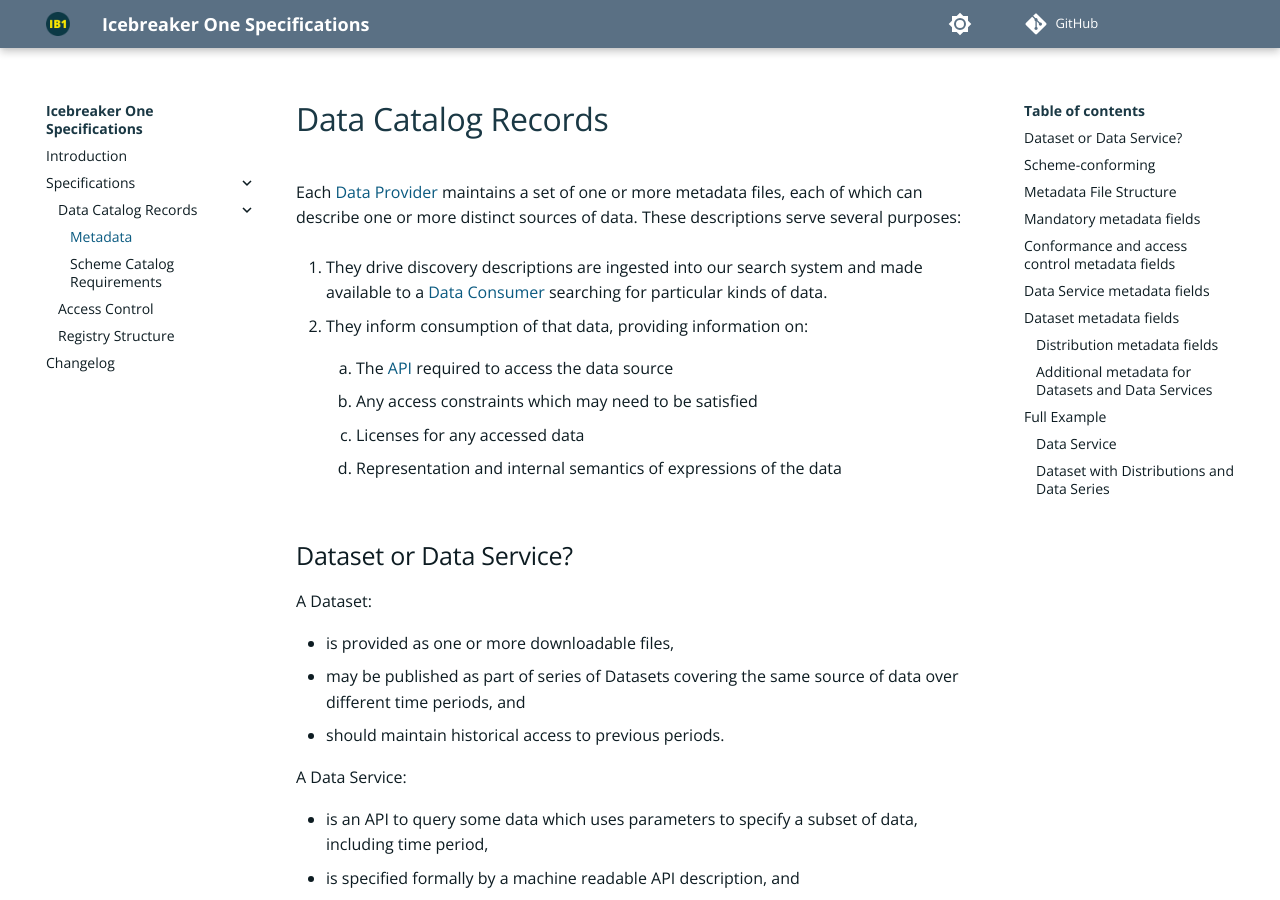
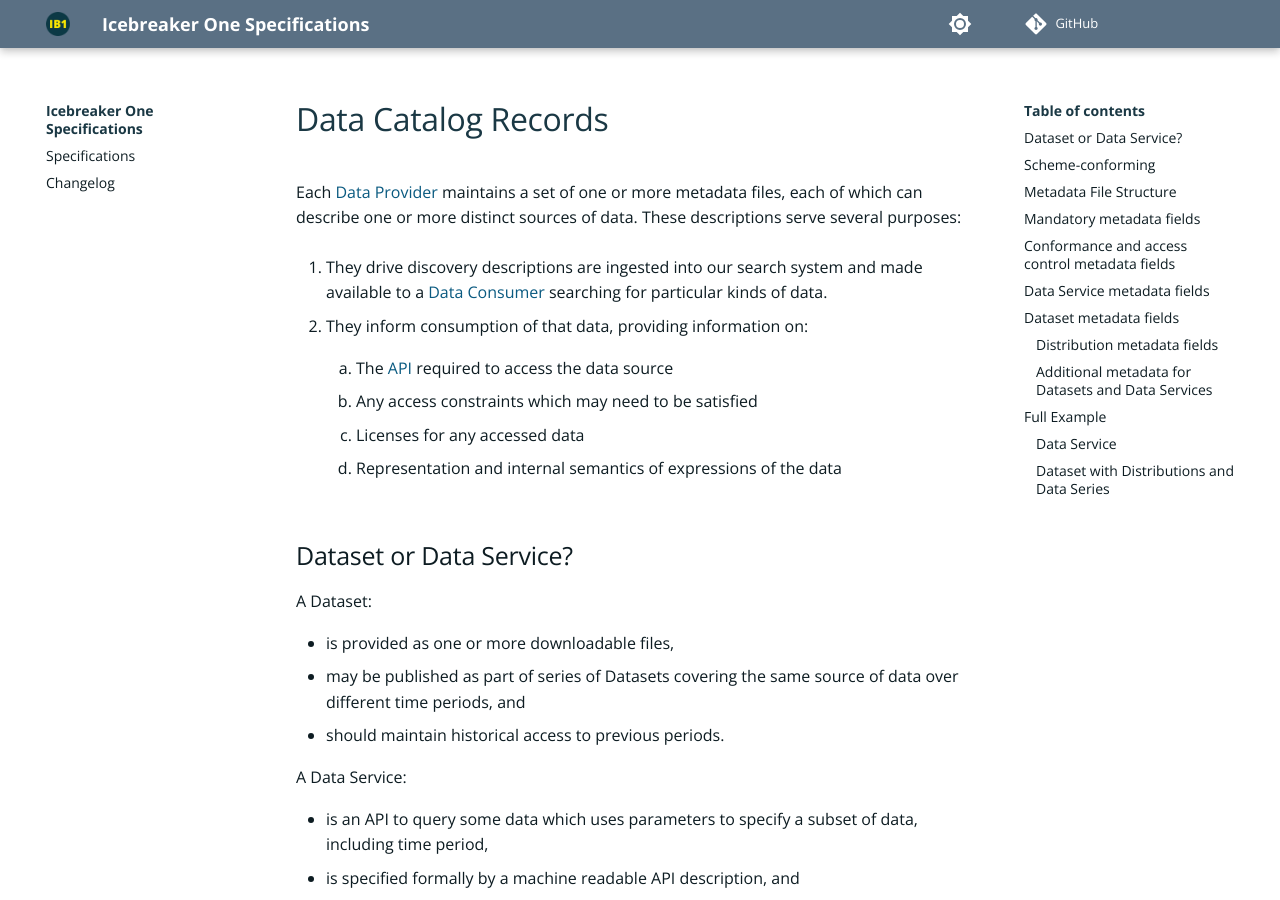
Before and after one commit to icebreakerone/ib1-technical-specifications, an MkDocs documentation site: the page built from docs/data-catalog-records/1.0.md, in a window 1280 px wide and 900 px high. Built offline with MkDocs 1.6.1 and Material for MkDocs 9.7.7, drawn with Linux system fonts in a browser that asks for light colours; comment, search, counter and statistics services are not loaded.

```diff
--- a/docs/data-catalog-records/1.0.md
+++ b/docs/data-catalog-records/1.0.md
@@ -96,7 +96,7 @@ Additional fields may be made mandatory for Scheme-conforming data sources by th
 : The URL of a Scheme Catalog Requirements Document in the Scheme Registry. Most metadata files will include this field.
 
 `ib1:roleRequiredToAccess`
-: The URLs of one or more roles in the Registry which may access this data source subject to the Licence in the `dcterms:license` term, unless the data is open data with a `ib1:sensitivityClass` of `ib1:IB1-O`. See [Access Control](../access_control/).
+: The URLs of one or more roles in the Registry which may access this data source subject to the Licence in the `dcterms:license` term, unless the data is open data with a `ib1:sensitivityClass` of `ib1:IB1-O`. See [Access Control](../access-control/1.0.md).
 
 ## Data Service metadata fields
 
--- a/mkdocs.yml
+++ b/mkdocs.yml
@@ -2,13 +2,7 @@ site_name: Icebreaker One Specifications
 site_url: https://specification.docs.ib1.org
 repo_url: https://github.com/icebreakerone/ib1-technical-specifications
 nav:
-  - 'Introduction': 'index.md'
-  - 'Specifications':
-    - 'Data Catalog Records':
-      - 'Metadata': 'data-catalog-records/1.0.md'
-      - 'Scheme Catalog Requirements': 'data-catalog-records/1.0/scheme-catalog-requirements.md'
-    - 'Access Control': 'access-control/1.0.md'
-    - 'Registry Structure': 'registry/1.0.md'
+  - 'Specifications': 'index.md'
   - 'Changelog': 'changelog.md'
 theme:
   name: material
```
Also changed, not shown: docs/access-control/1.0.md (+2 -2 lines), docs/index.md (+4 -0 lines).
